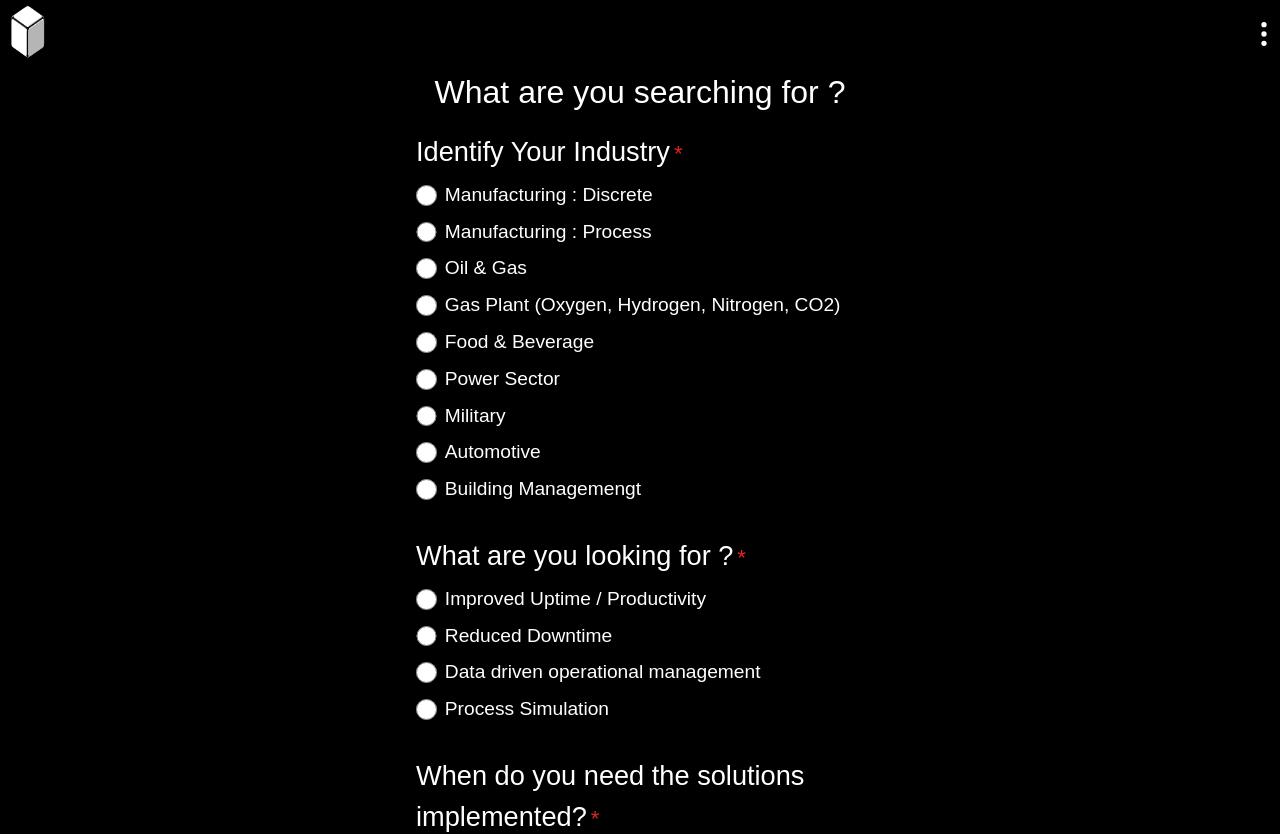
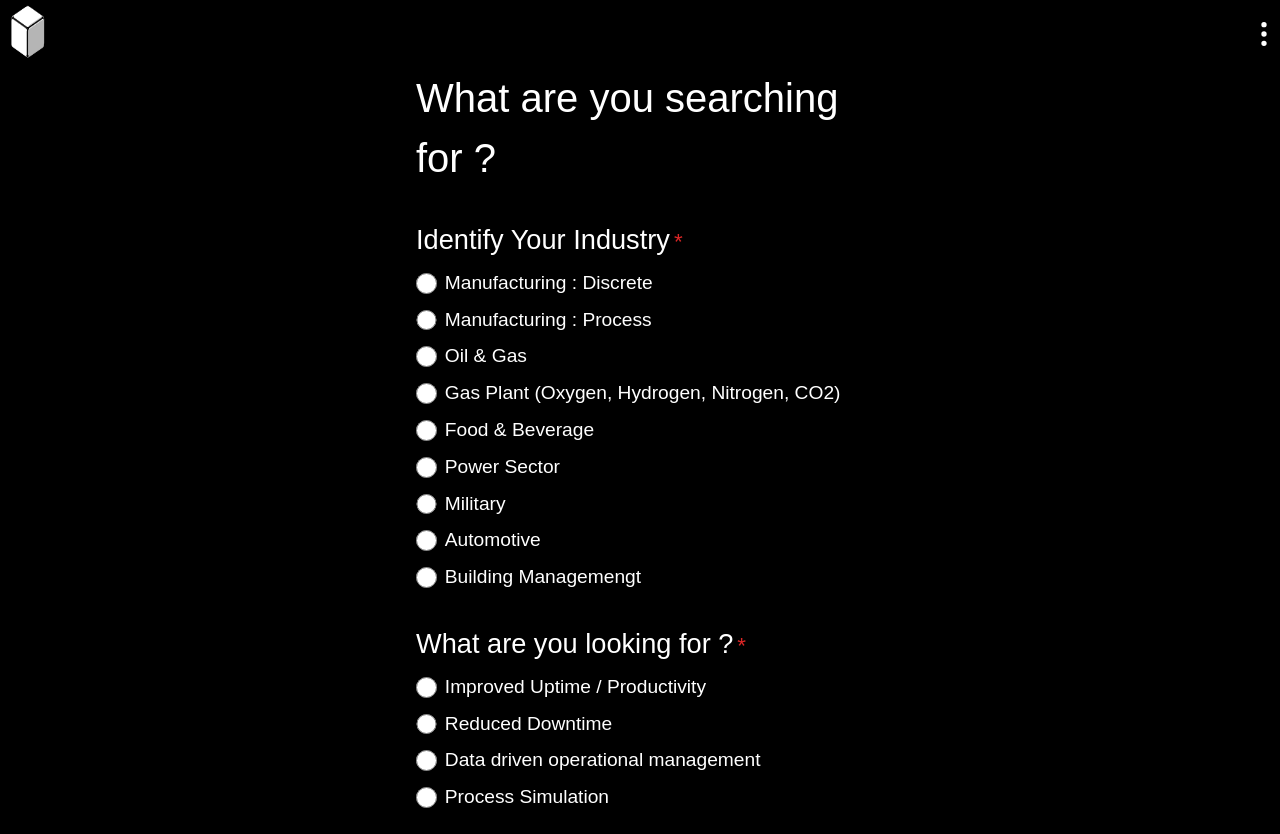
Before and after one commit to Maheendran/R2CUBED, a Next.js app: page /enquiry in a window 1280 px wide. Shown: the top 834 px of the page. Built offline with nearby package versions, Linux system fonts and the light colour scheme.

Commit message:
updated everything

```diff
--- a/src/app/enquiry/page.jsx
+++ b/src/app/enquiry/page.jsx
@@ -107,13 +107,15 @@ const Page = () => {
     setDiscriptionValue(e.target.value);
   };
   return (
-    <>
+    <div className="bg-black">
       <NewNav />
 
       <form ref={form} onSubmit={sendEmail} className="bg-black">
+
         <div className="w-[40%] mx-auto px-[2rem] h-fit text-white ">
           <div >
-          <p className="text-[2rem] text-center mb-[1rem]">What are you searching for ?</p>
+          <p className="text-[2.5rem] mb-[2rem] bg-black text-white  ">What are you searching for ?</p>
+
             <p className="text-[1.7rem]">
               Identify Your Industry
               <span className="text-red-600 text-[1.4rem] ml-1">*</span>
@@ -452,7 +454,7 @@ const Page = () => {
        </div>}
       </form>
 
-    </>
+    </div>
   );
 };
 
```
